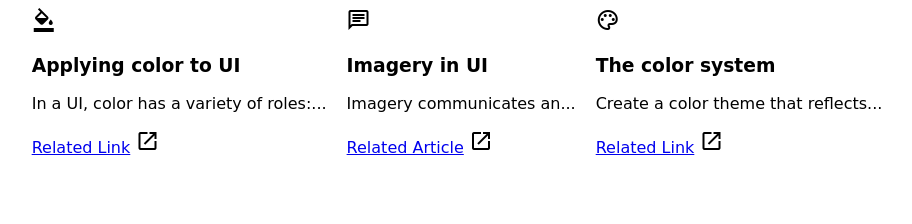
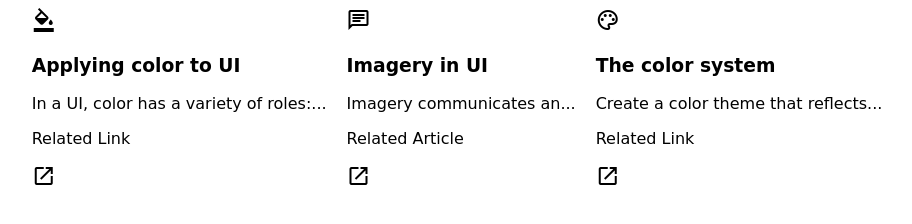
Before and after one commit to rayjaykim/tres-cards, a plain HTML site: page index.html in a window 1280 px wide. Shown: the whole page, without its empty margins (183-1095 px from the left). Drawn offline with nearby package versions, Linux system fonts and the light colour scheme; a web font is replaced by a local one.

Commit message:
Change html again to fit for another design
Originally went for a grid idea but couldn't get it to work so I'll work
with a flex style of two sections for each box.

```diff
--- a/index.html
+++ b/index.html
@@ -13,25 +13,37 @@
 <body>
   <div class="container">
     <div class="box">
-      <span class="material-symbols-outlined">format_color_fill</span>
+      <div class="text">
+        <div class="material-symbols-outlined">format_color_fill</div>
         <h3>Applying color to UI</h3>
         <p>In a UI, color has a variety of roles:...</p>
-      <a href="https://m2.material.io/design/color/applying-color-to-ui.html">Related Link</a>
-      <span class="material-symbols-outlined">open_in_new</span>
+      </div>
+      <div class="link">
+        <p>Related Link</p>
+        <a href="https://m2.material.io/design/color/applying-color-to-ui.html"><span class="material-symbols-outlined">open_in_new</span></a>
+      </div>
     </div>
     <div class="box">
-      <span class="material-symbols-outlined">chat</span>
+      <div class="text">
+        <div class="material-symbols-outlined">chat</div>
         <h3>Imagery in UI</h3>
         <p>Imagery communicates an...</p>
-      <a href="https://procreator.design/blog/what-is-imagery-in-ui-design/">Related Article</a>
-      <span class="material-symbols-outlined">open_in_new</span>
+      </div>
+      <div class="link">
+        <p>Related Article</p>
+        <a href="https://procreator.design/blog/what-is-imagery-in-ui-design/"><span class="material-symbols-outlined">open_in_new</span></a>
+      </div>
     </div>
     <div class="box">
-      <span class="material-symbols-outlined">palette</span>
+      <div class="text">
+        <div class="material-symbols-outlined">palette</div>
         <h3>The color system</h3>
         <p>Create a color theme that reflects...</p>
-      <a href="https://m2.material.io/design/color/the-color-system.html">Related Link</a>
-      <span class="material-symbols-outlined">open_in_new</span>
+      </div>
+      <div class="link">
+        <p>Related Link</p>
+        <a href="https://m2.material.io/design/color/the-color-system.html"><span class="material-symbols-outlined">open_in_new</span></a>
+      </div>
     </div>
   </div>
 </body>
--- a/styles.css
+++ b/styles.css
@@ -7,3 +7,8 @@ body {
   justify-content: center;
   gap: 20px;
 }
+
+a {
+  text-decoration: none;
+  color: black;
+}
```
Lines whose indentation alone changed are shown as unchanged.
